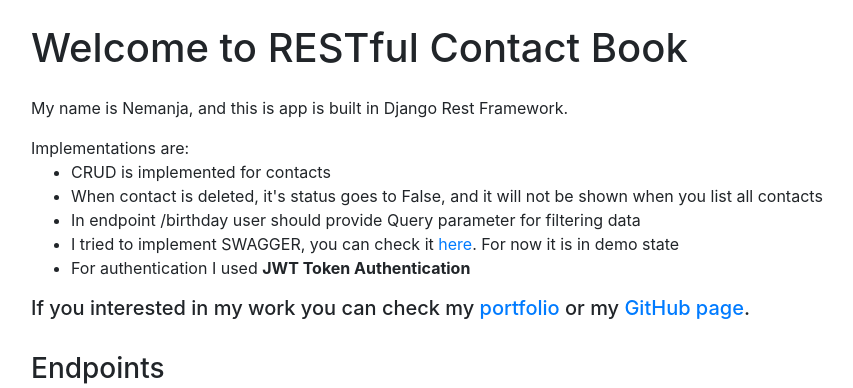
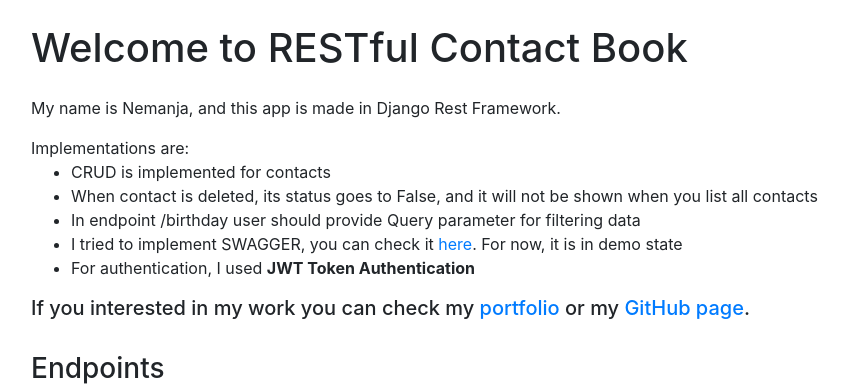
Before and after one commit to 0mnadren/RESTful_ContactBook, a Django app: page / in a window 1280 px wide. Shown: the top 388 px of the page, without its empty margins (54-907 px from the left). Run offline with Django 3.2, Linux system fonts and the light colour scheme.

Commit message:
added requirements.txt

```diff
--- a/account/templates/account/index.html
+++ b/account/templates/account/index.html
@@ -8,15 +8,15 @@
 <body>
 <div class="container">
     <div class="row">
-        <div class="col">
+         <div class="col">
             <h1 class="mt-4 mb-4">Welcome to RESTful Contact Book</h1>
-            <p>My name is Nemanja, and this is app is built in Django Rest Framework. </p>
+            <p>My name is Nemanja, and this app is made in Django Rest Framework.</p>
             Implementations are:<ul>
                 <li>CRUD is implemented for contacts</li>
-                <li>When contact is deleted, it's status goes to False, and it will not be shown when you list all contacts</li>
+                <li>When contact is deleted, its status goes to False, and it will not be shown when you list all contacts</li>
                 <li>In endpoint /birthday user should provide Query parameter for filtering data</li>
-                <li>I tried to implement SWAGGER, you can check it <a href="{% url 'schema-swagger-ui' %}">here</a>. For now it is in demo state</li>
-                <li>For authentication I used <strong>JWT Token Authentication</strong></li>
+                <li>I tried to implement SWAGGER, you can check it <a href="{% url 'schema-swagger-ui' %}">here</a>. For now, it is in demo state</li>
+                <li>For authentication, I used <strong>JWT Token Authentication</strong></li>
             </ul>
             <h5>If you interested in my work you can check my <a href="https://nemanjadavidovic.pythonanywhere.com/">portfolio</a>
              or my <a href="https://github.com/0mnadren">GitHub page</a>.</h5>
```
Also changed, not shown: requirements.txt (added, +30 -0 lines).
